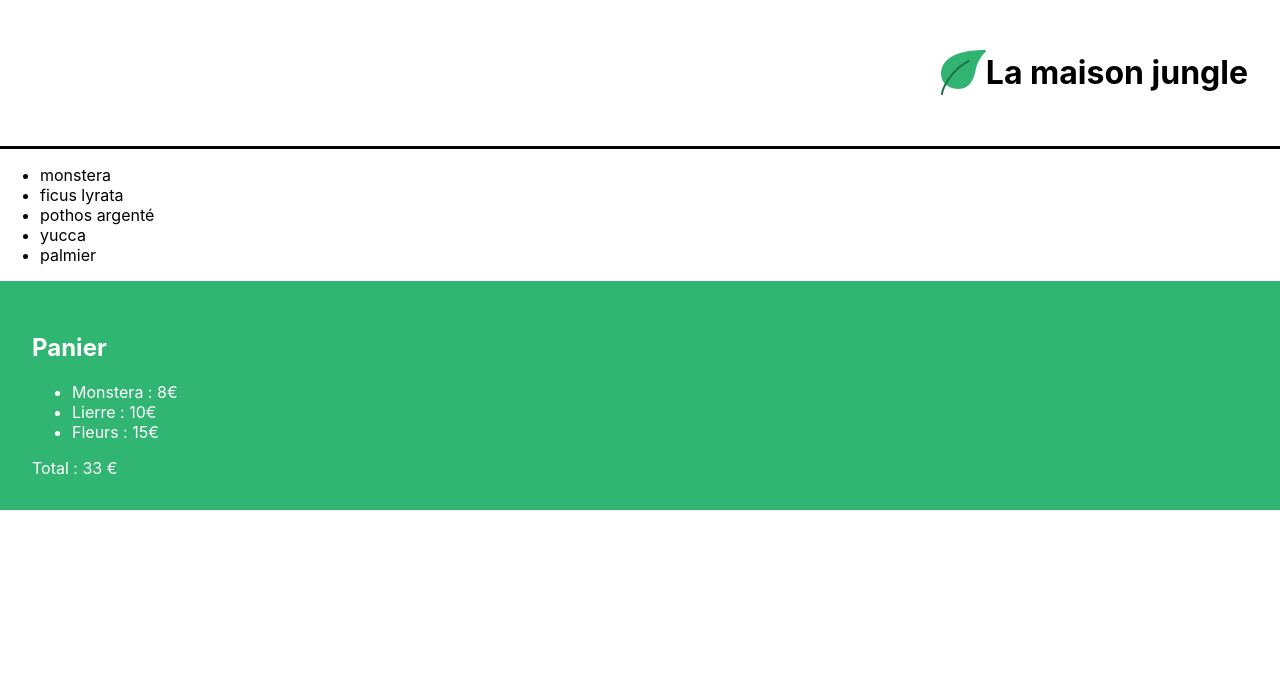
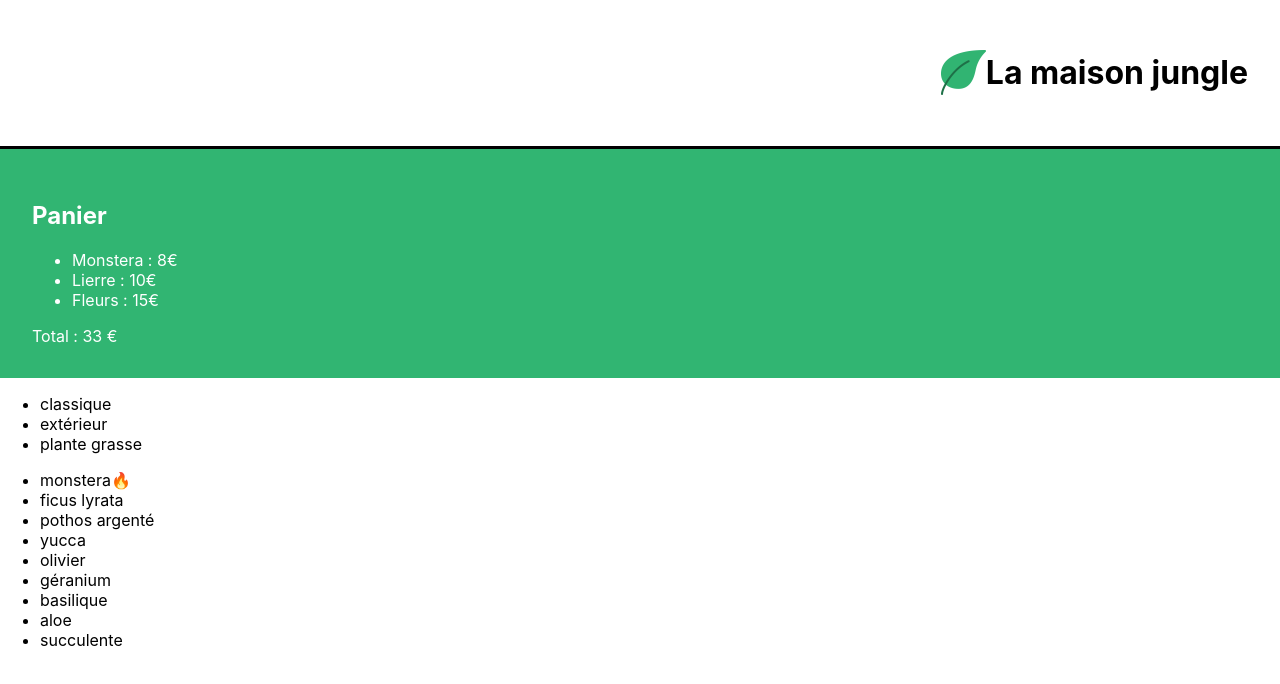
Before and after one commit to kirperov/ocr_reactjs_project_masion_jungle, a React (Create React App) app: page / in a window 1280 px wide. Shown: the top 684 px of the page. Built offline with nearby package versions, Linux system fonts and the light colour scheme.

Commit message:
add plantList, reduce plantList, show categoris + ternary condition

```diff
--- a/src/components/App.js
+++ b/src/components/App.js
@@ -5,8 +5,8 @@ import Cart from '../components/Cart';
 function App() {
   return (<div>
       <Banner />
+      <Cart />
       <ShoppingList />
-      <Cart />
     </div>
     )
 }
--- a/src/components/ShoppingList.js
+++ b/src/components/ShoppingList.js
@@ -1,18 +1,23 @@
-const plantList = [
-    'monstera',
-    'ficus lyrata',
-    'pothos argenté',
-    'yucca',
-    'palmier'
-]
+import { plantList } from '../datas/plantList';
 
 function ShoppingList() {
+    const categories = plantList.reduce((previous, currentPlant) =>
+    previous.includes(currentPlant.category) ? previous : previous.concat(currentPlant.category), []);
+
     return (
-        <ul>
-            {plantList.map((plant, index) => (
-                <li  key={`${plant}-${index}`}>{plant}</li>
-            ))}
-        </ul>
+        <div>
+            <ul>
+                {categories.map((cat) => (
+                    <li key={cat}>{cat}</li>
+                ))}
+            </ul>
+
+            <ul>
+                {plantList.map((plant) => (
+                    <li key={plant.id}>{ plant.name }{ plant.isBestSale && plant.category === "classique" && <span>🔥</span> }</li>
+                ))}
+            </ul>
+        </div>
     )
 }
 
--- /dev/null
+++ b/src/datas/plantList.js
@@ -0,0 +1,48 @@
+export const plantList = [
+	{
+		name: 'monstera',
+		category: 'classique',
+		id: '1ed',
+        isBestSale: true
+	},
+	{
+		name: 'ficus lyrata',
+		category: 'classique',
+		id: '2ab'
+	},
+	{
+		name: 'pothos argenté',
+		category: 'classique',
+		id: '3sd'
+	},
+	{
+		name: 'yucca',
+		category: 'classique',
+		id: '4kk'
+	},
+	{
+		name: 'olivier',
+		category: 'extérieur',
+		id: '5pl'
+	},
+	{
+		name: 'géranium',
+		category: 'extérieur',
+		id: '6uo'
+	},
+	{
+		name: 'basilique',
+		category: 'extérieur',
+		id: '7ie'
+	},
+	{
+		name: 'aloe',
+		category: 'plante grasse',
+		id: '8fp'
+	},
+	{
+		name: 'succulente',
+		category: 'plante grasse',
+		id: '9vn'
+	}
+]
```
